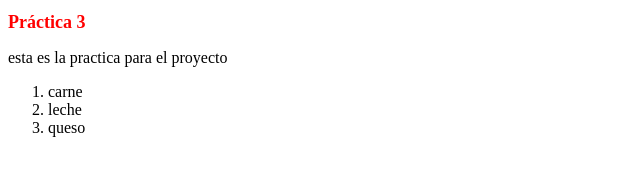
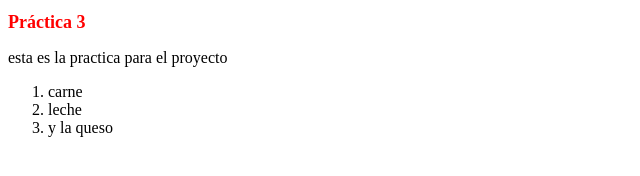
Before and after one commit to isidronoe1234/practica3, a plain HTML site: page index.html in a window 1280 px wide. Shown: the full height of the page, 0-640 px from the left. Drawn offline with Linux system fonts and the light colour scheme.

Commit message:
Update index.html

```diff
--- a/index.html
+++ b/index.html
@@ -13,7 +13,7 @@
     <ol>
         <li>carne</li>
         <li>leche</li>
-        <li>queso</li>
+        <li>y la queso</li>
     </ol>
 </body>
 </html>
```
